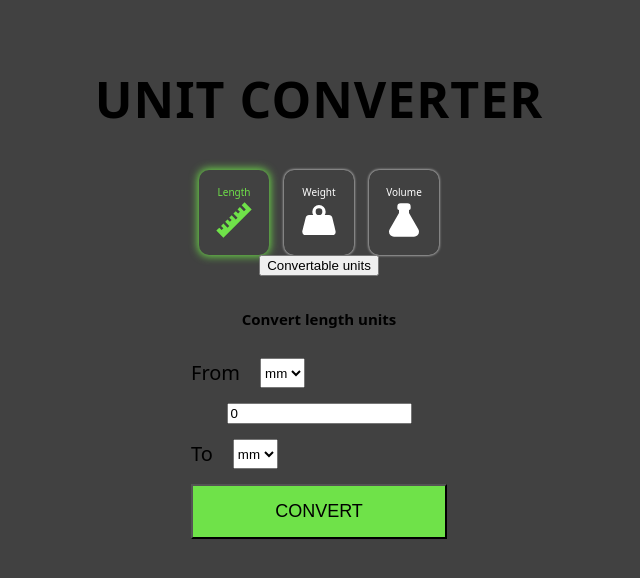
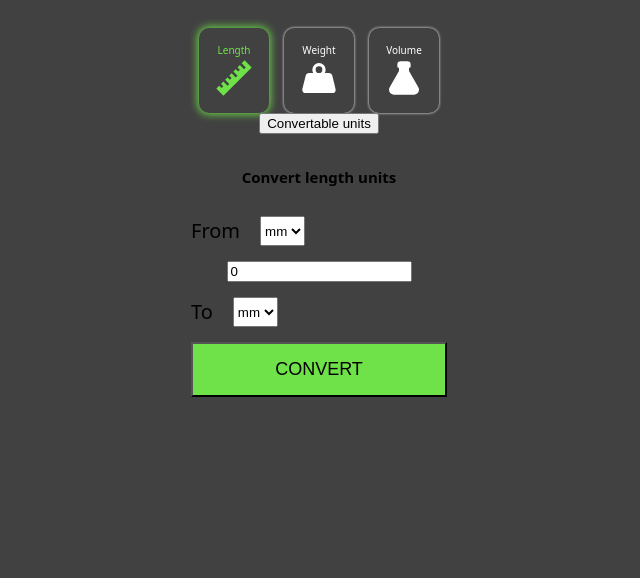
Before and after one commit to tamaskovacs0408/unit-converter, a React (Vite) app: page / in a window 1280 px wide. Shown: the top 578 px of the page, without its empty margins (321-961 px from the left). Built offline with nearby package versions, Linux system fonts and the light colour scheme.

Commit message:
Remove title

```diff
--- a/src/App.tsx
+++ b/src/App.tsx
@@ -7,12 +7,9 @@ import { SelectedUnitProvider } from './store/selectedUnitContext';
 function App() {
   return (
     <SelectedUnitProvider>
-      <>
-      <h1>Unit Converter</h1>
         <Selector />
         <ModalPortal />
         <ConverterForm />
-      </>
     </SelectedUnitProvider>
   );
 }
```
